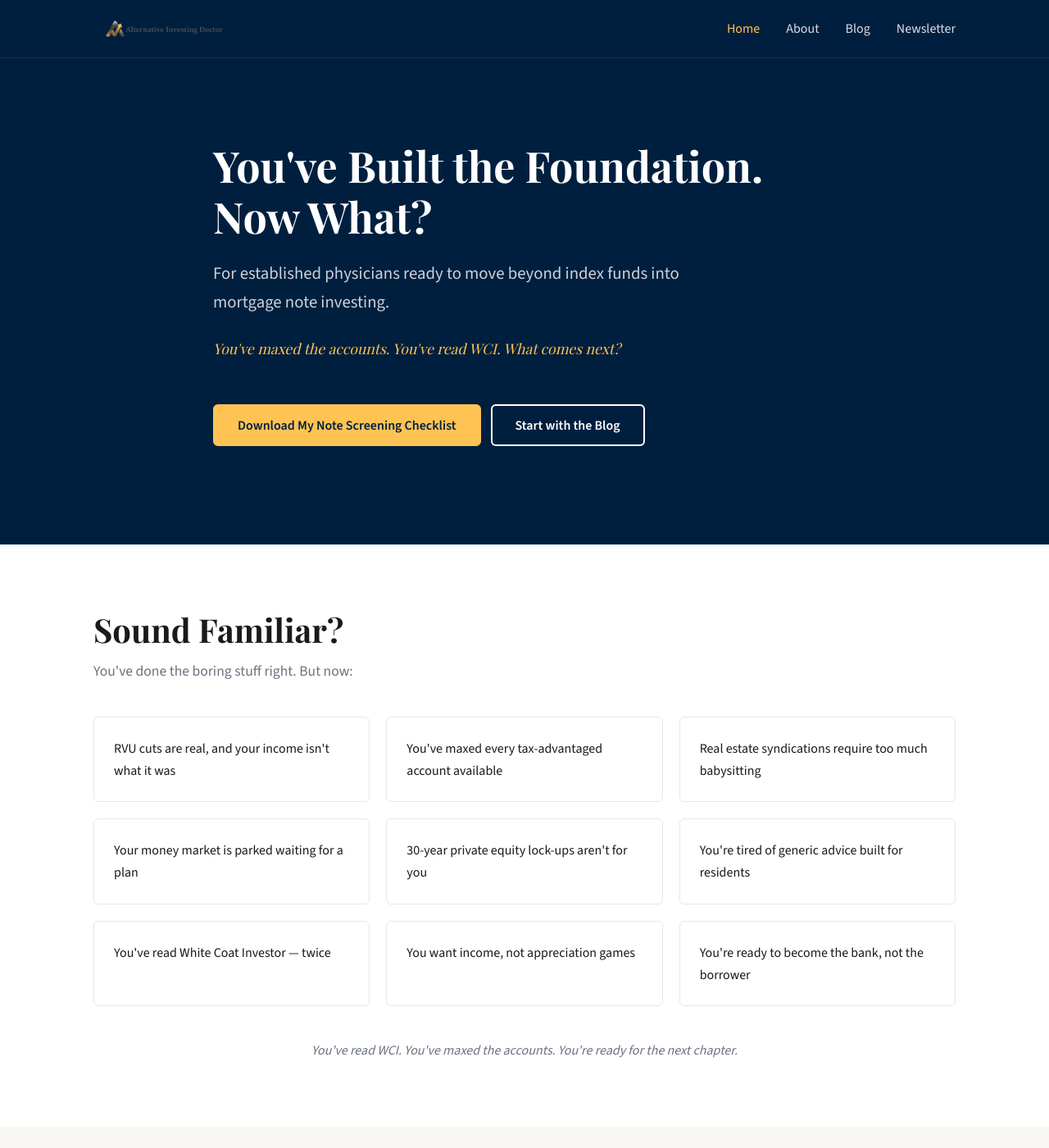
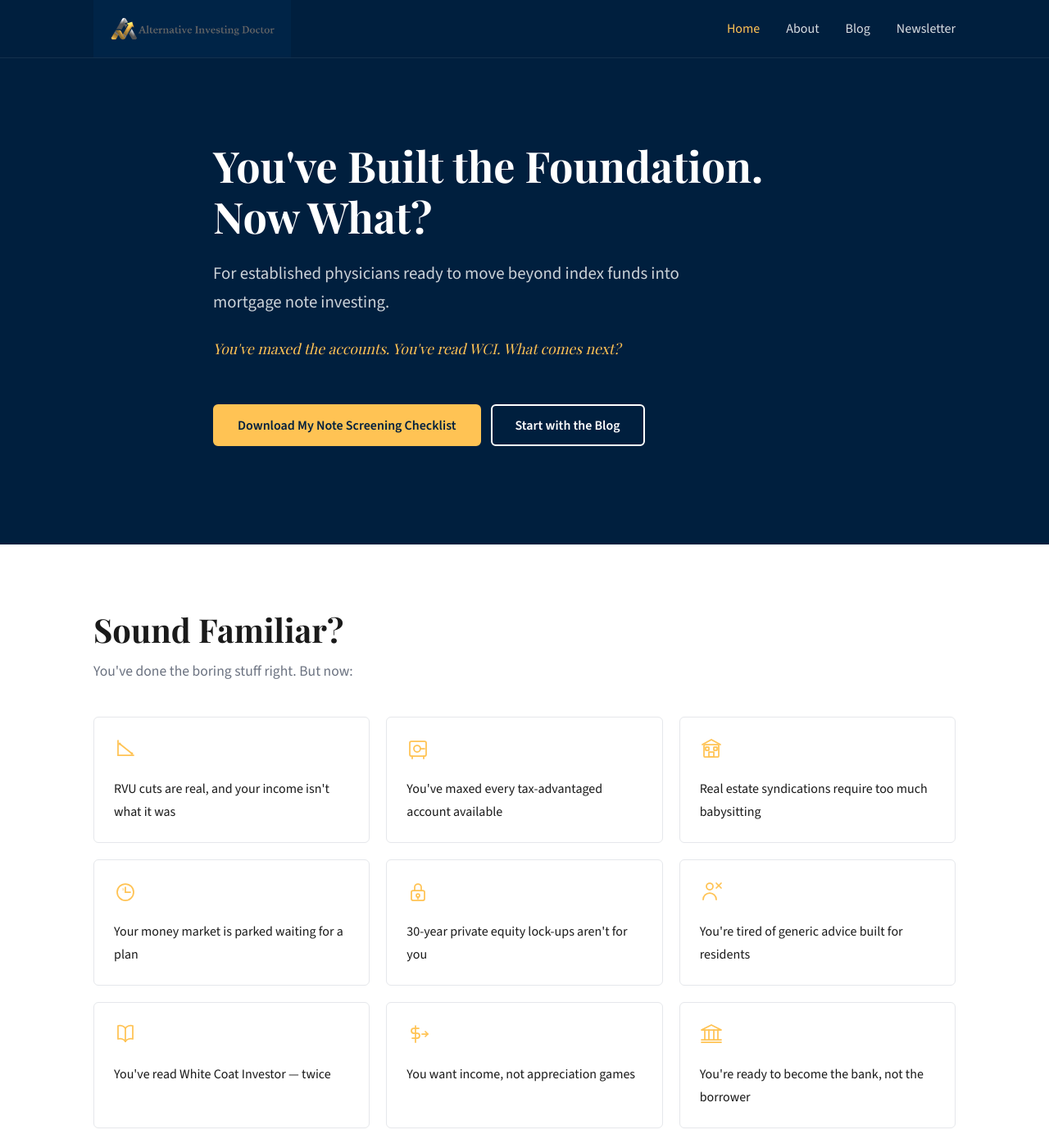
Before and after one commit to kagroshans/aid-website, a Jekyll site: the page built from index.html, in a window 1280 px wide and 1400 px high. Shown: the whole window at 82% size. Built offline with Jekyll 4.4.1, drawn with Linux system fonts in a browser that asks for light colours; some web fonts are replaced; the list of posts is cut into pages by our own code.

Commit message:
Update logo size, add gold SVG icons to pain point cards
- Navbar logo increased to 70px height with brightness(1.15) filter
- Added unique minimal gold SVG icon to each of the 9 pain point cards

Co-Authored-By: Claude Sonnet 4.6 <noreply@anthropic.com>

```diff
--- a/_includes/navbar.html
+++ b/_includes/navbar.html
@@ -1,7 +1,7 @@
 <nav class="navbar">
   <div class="navbar__inner">
     <a href="{{ '/' | relative_url }}" class="navbar__logo">
-      <img src="{{ '/assets/images/aid-logo-dark.png' | relative_url }}" alt="Alternative Investing Doctor" height="50" width="auto">
+      <img src="{{ '/assets/images/aid-logo-dark.png' | relative_url }}" alt="Alternative Investing Doctor" height="70" width="auto">
     </a>
 
     <button class="navbar__toggle" aria-label="Toggle navigation" aria-expanded="false">
--- a/assets/css/styles.css
+++ b/assets/css/styles.css
@@ -163,8 +163,9 @@ section {
 }
 
 .navbar__logo img {
-  height: 50px;
+  height: 70px;
   width: auto;
+  filter: brightness(1.15);
 }
 
 .navbar__links {
@@ -346,6 +347,10 @@ section {
 .pain-card:hover {
   border-color: var(--gold);
   box-shadow: 0 2px 12px rgba(0, 31, 62, 0.07);
+}
+
+.pain-card__icon {
+  margin-bottom: 12px;
 }
 
 .pain-card p {
--- a/index.html
+++ b/index.html
@@ -23,15 +23,119 @@ description: For established physicians ready to move beyond index funds into mo
     <h2>Sound Familiar?</h2>
     <p class="section-intro">You've done the boring stuff right. But now:</p>
     <div class="pain-points__grid">
-      <div class="pain-card"><p>RVU cuts are real, and your income isn't what it was</p></div>
-      <div class="pain-card"><p>You've maxed every tax-advantaged account available</p></div>
-      <div class="pain-card"><p>Real estate syndications require too much babysitting</p></div>
-      <div class="pain-card"><p>Your money market is parked waiting for a plan</p></div>
-      <div class="pain-card"><p>30-year private equity lock-ups aren't for you</p></div>
-      <div class="pain-card"><p>You're tired of generic advice built for residents</p></div>
-      <div class="pain-card"><p>You've read White Coat Investor — twice</p></div>
-      <div class="pain-card"><p>You want income, not appreciation games</p></div>
-      <div class="pain-card"><p>You're ready to become the bank, not the borrower</p></div>
+      <div class="pain-card">
+        <div class="pain-card__icon">
+          <!-- Downward trending line chart -->
+          <svg width="28" height="28" viewBox="0 0 28 28" fill="none" stroke="#FFC354" stroke-width="1.75" stroke-linecap="round" stroke-linejoin="round">
+            <line x1="5" y1="4" x2="5" y2="22"/>
+            <line x1="5" y1="22" x2="24" y2="22"/>
+            <polyline points="7,8 12,12 17,16 22,20"/>
+            <circle cx="7" cy="8" r="1.5" fill="#FFC354" stroke="none"/>
+            <circle cx="22" cy="20" r="1.5" fill="#FFC354" stroke="none"/>
+          </svg>
+        </div>
+        <p>RVU cuts are real, and your income isn't what it was</p>
+      </div>
+      <div class="pain-card">
+        <div class="pain-card__icon">
+          <!-- Safe / maxed accounts -->
+          <svg width="28" height="28" viewBox="0 0 28 28" fill="none" stroke="#FFC354" stroke-width="1.75" stroke-linecap="round" stroke-linejoin="round">
+            <rect x="4" y="5" width="20" height="18" rx="2"/>
+            <circle cx="13" cy="14" r="4"/>
+            <line x1="17" y1="14" x2="22" y2="14"/>
+            <line x1="7" y1="23" x2="7" y2="26"/>
+            <line x1="21" y1="23" x2="21" y2="26"/>
+          </svg>
+        </div>
+        <p>You've maxed every tax-advantaged account available</p>
+      </div>
+      <div class="pain-card">
+        <div class="pain-card__icon">
+          <!-- Building / real estate -->
+          <svg width="28" height="28" viewBox="0 0 28 28" fill="none" stroke="#FFC354" stroke-width="1.75" stroke-linecap="round" stroke-linejoin="round">
+            <polyline points="3,9 14,3 25,9"/>
+            <rect x="5" y="9" width="18" height="15" rx="1"/>
+            <rect x="11" y="18" width="6" height="6"/>
+            <rect x="7" y="12" width="4" height="4" rx="0.5"/>
+            <rect x="17" y="12" width="4" height="4" rx="0.5"/>
+          </svg>
+        </div>
+        <p>Real estate syndications require too much babysitting</p>
+      </div>
+      <div class="pain-card">
+        <div class="pain-card__icon">
+          <!-- Clock / waiting -->
+          <svg width="28" height="28" viewBox="0 0 28 28" fill="none" stroke="#FFC354" stroke-width="1.75" stroke-linecap="round" stroke-linejoin="round">
+            <circle cx="14" cy="15" r="10"/>
+            <line x1="14" y1="9" x2="14" y2="15"/>
+            <line x1="14" y1="15" x2="20" y2="15"/>
+            <text x="10" y="13" fill="#FFC354" stroke="none" font-size="5" font-family="serif">$</text>
+          </svg>
+        </div>
+        <p>Your money market is parked waiting for a plan</p>
+      </div>
+      <div class="pain-card">
+        <div class="pain-card__icon">
+          <!-- Padlock -->
+          <svg width="28" height="28" viewBox="0 0 28 28" fill="none" stroke="#FFC354" stroke-width="1.75" stroke-linecap="round" stroke-linejoin="round">
+            <rect x="6" y="13" width="16" height="12" rx="2"/>
+            <path d="M10 13V9a4 4 0 0 1 8 0v4"/>
+            <circle cx="14" cy="19" r="2"/>
+            <line x1="14" y1="21" x2="14" y2="23"/>
+          </svg>
+        </div>
+        <p>30-year private equity lock-ups aren't for you</p>
+      </div>
+      <div class="pain-card">
+        <div class="pain-card__icon">
+          <!-- Person with X -->
+          <svg width="28" height="28" viewBox="0 0 28 28" fill="none" stroke="#FFC354" stroke-width="1.75" stroke-linecap="round" stroke-linejoin="round">
+            <circle cx="12" cy="8" r="4"/>
+            <path d="M4 24c0-4.4 3.6-8 8-8s8 3.6 8 8"/>
+            <line x1="20" y1="4" x2="26" y2="10"/>
+            <line x1="26" y1="4" x2="20" y2="10"/>
+          </svg>
+        </div>
+        <p>You're tired of generic advice built for residents</p>
+      </div>
+      <div class="pain-card">
+        <div class="pain-card__icon">
+          <!-- Open book -->
+          <svg width="28" height="28" viewBox="0 0 28 28" fill="none" stroke="#FFC354" stroke-width="1.75" stroke-linecap="round" stroke-linejoin="round">
+            <path d="M14 7v16"/>
+            <path d="M14 7c-2-3-6-4-9-3v16c3-1 7 0 9 3"/>
+            <path d="M14 7c2-3 6-4 9-3v16c-3-1-7 0-9 3"/>
+          </svg>
+        </div>
+        <p>You've read White Coat Investor — twice</p>
+      </div>
+      <div class="pain-card">
+        <div class="pain-card__icon">
+          <!-- Dollar sign with rightward arrow -->
+          <svg width="28" height="28" viewBox="0 0 28 28" fill="none" stroke="#FFC354" stroke-width="1.75" stroke-linecap="round" stroke-linejoin="round">
+            <line x1="11" y1="4" x2="11" y2="24"/>
+            <path d="M15 7H9a3 3 0 0 0 0 6h4a3 3 0 0 1 0 6H7"/>
+            <line x1="19" y1="14" x2="26" y2="14"/>
+            <polyline points="23,11 26,14 23,17"/>
+          </svg>
+        </div>
+        <p>You want income, not appreciation games</p>
+      </div>
+      <div class="pain-card">
+        <div class="pain-card__icon">
+          <!-- Bank / columns -->
+          <svg width="28" height="28" viewBox="0 0 28 28" fill="none" stroke="#FFC354" stroke-width="1.75" stroke-linecap="round" stroke-linejoin="round">
+            <polygon points="14,3 26,9 2,9"/>
+            <line x1="6" y1="9" x2="6" y2="21"/>
+            <line x1="11" y1="9" x2="11" y2="21"/>
+            <line x1="17" y1="9" x2="17" y2="21"/>
+            <line x1="22" y1="9" x2="22" y2="21"/>
+            <line x1="2" y1="21" x2="26" y2="21"/>
+            <line x1="2" y1="24" x2="26" y2="24"/>
+          </svg>
+        </div>
+        <p>You're ready to become the bank, not the borrower</p>
+      </div>
     </div>
     <p class="pain-points__closing">You've read WCI. You've maxed the accounts. You're ready for the next chapter.</p>
   </div>
```
